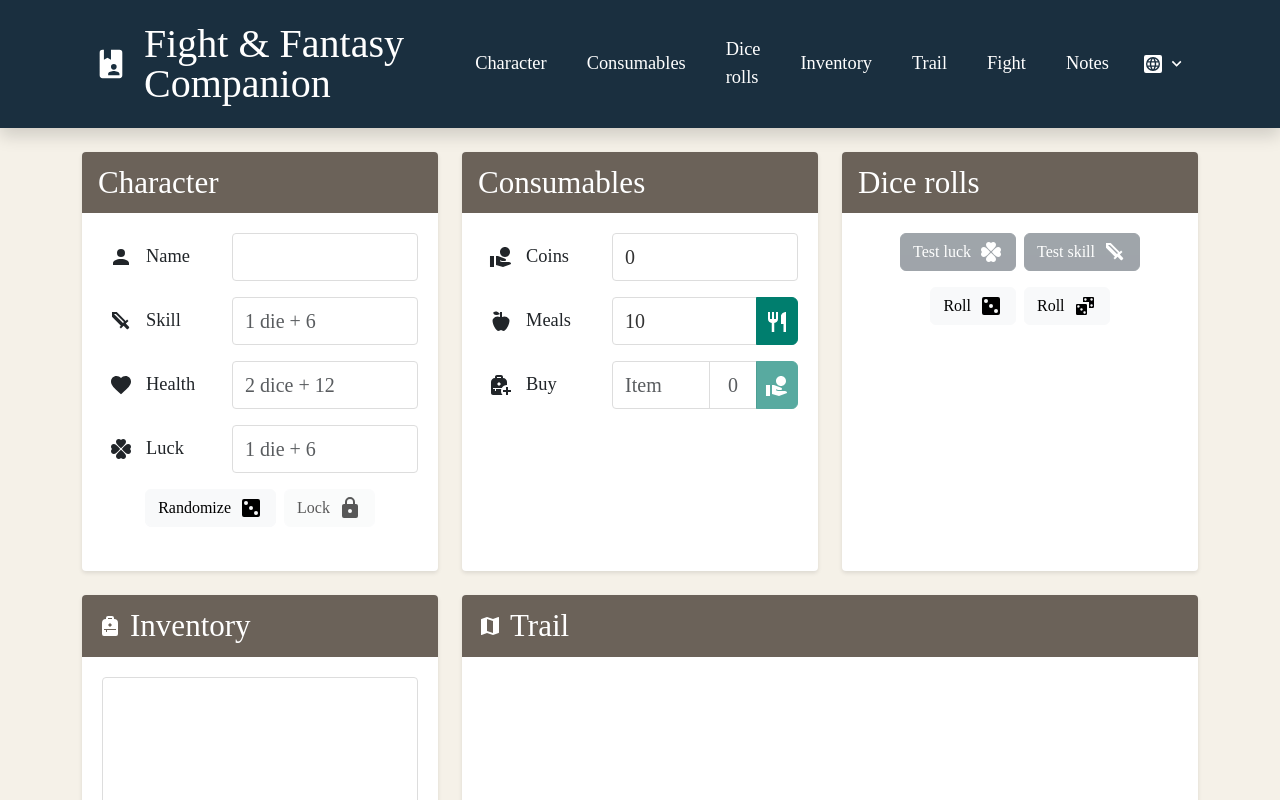
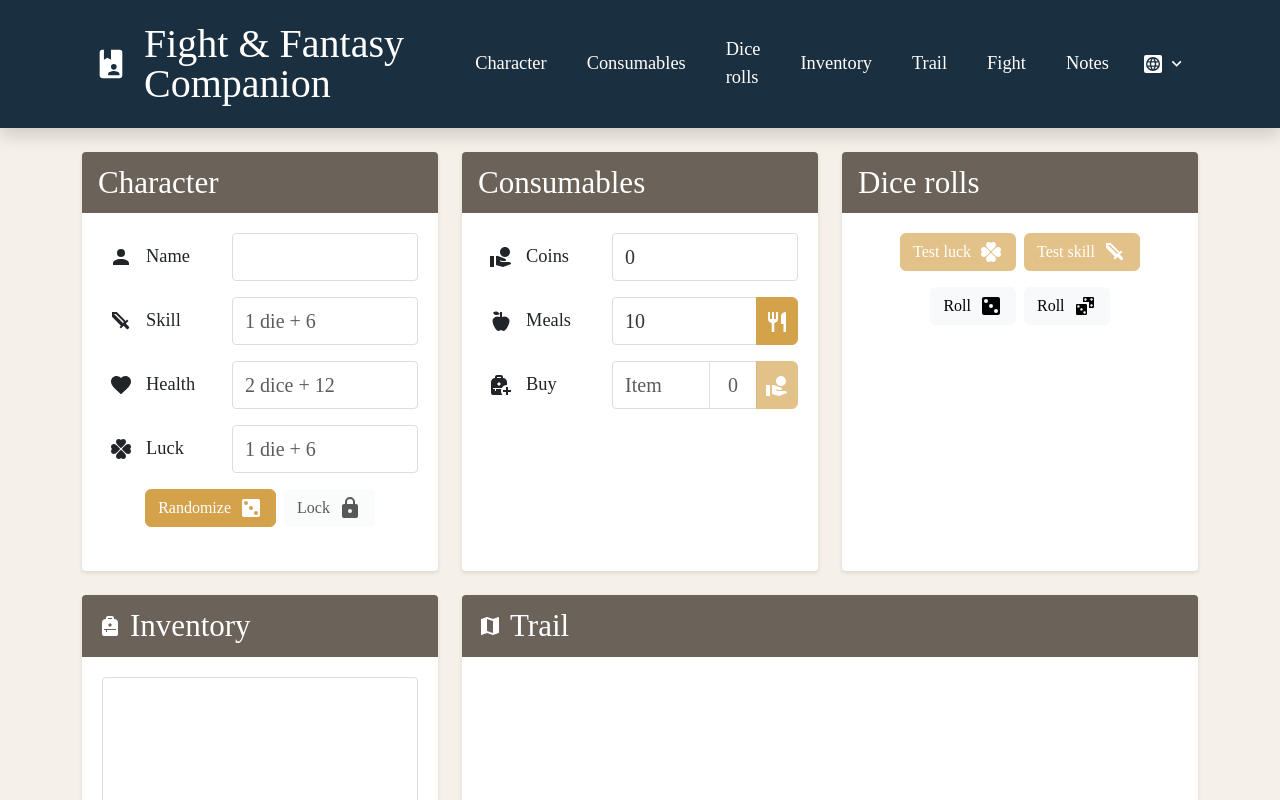
Before and after one commit to dialex/fnf-companion, a React (Vite) app: page / in a window 1280 px wide. Shown: the top 800 px of the page. Built offline with nearby package versions, Linux system fonts and the light colour scheme; the HTML template or start-up script is replaced by a standard one; a web font is replaced by a local one.

Commit message:
ui: improve primary color to match theme

```diff
--- a/src/components/CharacterSection.jsx
+++ b/src/components/CharacterSection.jsx
@@ -132,7 +132,7 @@ export default function CharacterSection({
         <div className="d-flex justify-content-center gap-2 mt-3">
           <button
             type="button"
-            className="btn btn-light d-flex align-items-center justify-content-center gap-2"
+            className="btn btn-primary d-flex align-items-center justify-content-center gap-2"
             onClick={() => {
               onRandomStats();
             }}
--- a/src/components/DiceRollsSection.jsx
+++ b/src/components/DiceRollsSection.jsx
@@ -33,7 +33,7 @@ export default function DiceRollsSection({
           <div className="d-flex gap-2 justify-content-center">
             <button
               type="button"
-              className="btn btn-secondary d-flex align-items-center justify-content-center gap-2"
+              className="btn btn-primary d-flex align-items-center justify-content-center gap-2"
               onClick={onTestYourLuck}
               disabled={
                 !luck ||
@@ -47,7 +47,7 @@ export default function DiceRollsSection({
             </button>
             <button
               type="button"
-              className="btn btn-secondary d-flex align-items-center justify-content-center gap-2"
+              className="btn btn-primary d-flex align-items-center justify-content-center gap-2"
               onClick={onTestYourSkill}
               disabled={
                 !skill ||
--- a/src/index.css
+++ b/src/index.css
@@ -2,15 +2,19 @@
 
 /* Direct override for btn-primary */
 .btn-primary {
-  background-color: #007e6e !important;
-  border-color: #007e6e !important;
+  background-color: #d4a24b !important;
+  border-color: #d4a24b !important;
 }
 
 .btn-primary:hover,
-.btn-primary:focus,
+.btn-primary:focus {
+  background-color: #be8e3e !important;
+  border-color: #be8e3e !important;
+}
+
 .btn-primary:active {
-  background-color: #006b5f !important;
-  border-color: #006b5f !important;
+  background-color: #a97933 !important;
+  border-color: #a97933 !important;
 }
 
 /* Content font - Caudex, 10% smaller than base */
```
